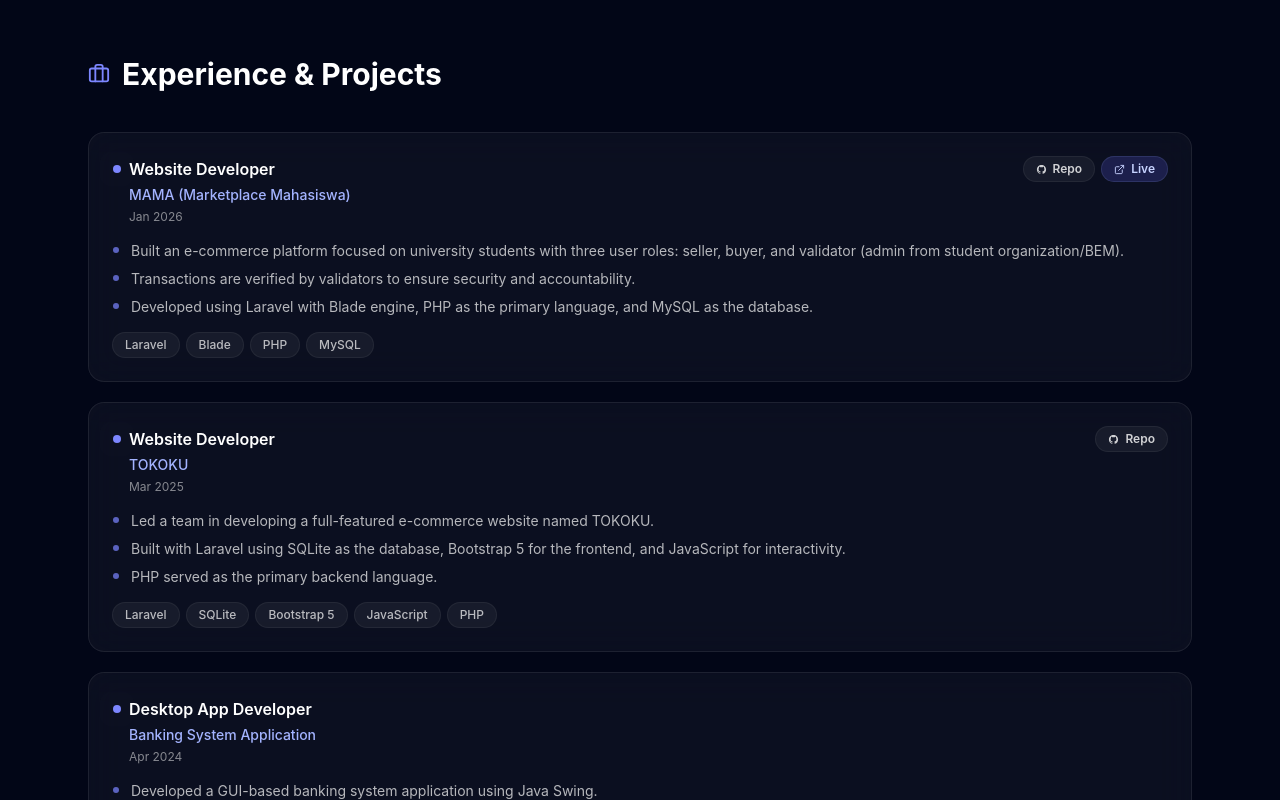
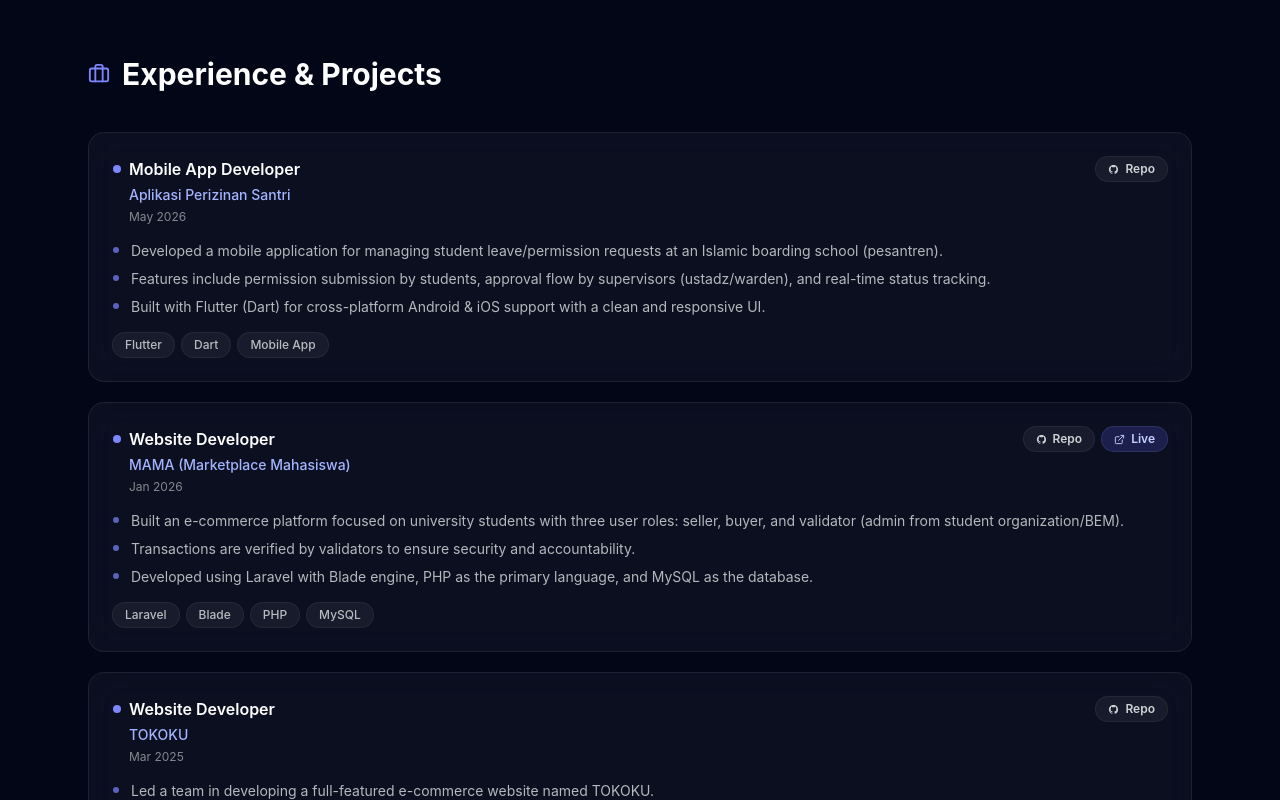
Before and after one commit to anomali01/web-profile, a React (Vite) app: page / in a window 1280 px wide. Shown: the part 1420-2220 px from the top of the page. Built offline with nearby package versions, Linux system fonts and the light colour scheme.

Commit message:
feat: add profile data configuration file with personal, experience, and skill details

```diff
--- a/src/data.ts
+++ b/src/data.ts
@@ -14,6 +14,20 @@
   summary:
     'A 20-year-old Informatics student at Semen Indonesia International University (6th semester) with hands-on experience building web and desktop applications. Proficient in JavaScript, Python, and PHP with an understanding of the Laravel framework. Known as a hardworking, diligent, and responsible individual who thrives in a team environment and enjoys solving complex problems.',
   experience: [
+    {
+      role: 'Mobile App Developer',
+      org: 'Aplikasi Perizinan Santri',
+      date: 'May 2026',
+      links: {
+        repo: 'https://github.com/anomali01/Aplikasi-Perizinan-Santri',
+      },
+      points: [
+        'Developed a mobile application for managing student leave/permission requests at an Islamic boarding school (pesantren).',
+        'Features include permission submission by students, approval flow by supervisors (ustadz/warden), and real-time status tracking.',
+        'Built with Flutter (Dart) for cross-platform Android & iOS support with a clean and responsive UI.',
+      ],
+      tags: ['Flutter', 'Dart', 'Mobile App'],
+    },
     {
       role: 'Website Developer',
       org: 'MAMA (Marketplace Mahasiswa)',
@@ -145,6 +159,11 @@
       desc: 'Used extensively in MAMA Marketplace and TOKOKU projects — handling MVC architecture, Blade templating, Eloquent ORM, and middleware.',
     },
     {
+      name: 'Flutter & Dart',
+      category: 'Framework',
+      desc: 'Built the Aplikasi Perizinan Santri mobile app using Flutter, enabling cross-platform Android & iOS deployment with a single codebase.',
+    },
+    {
       name: 'Bootstrap 5',
       category: 'Framework',
       desc: 'Applied in the TOKOKU project as the primary frontend framework to build responsive and consistent UI components across pages.',
```
